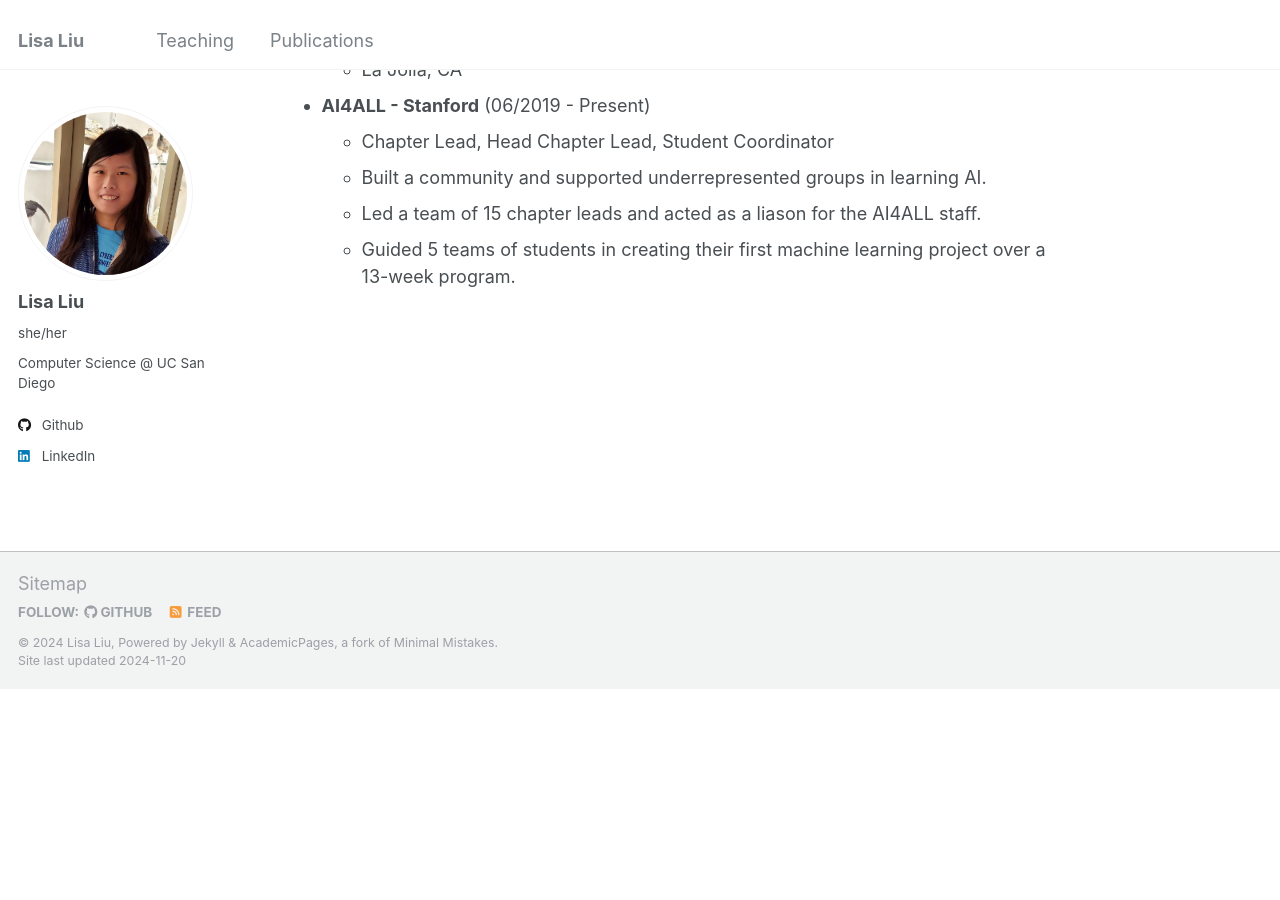
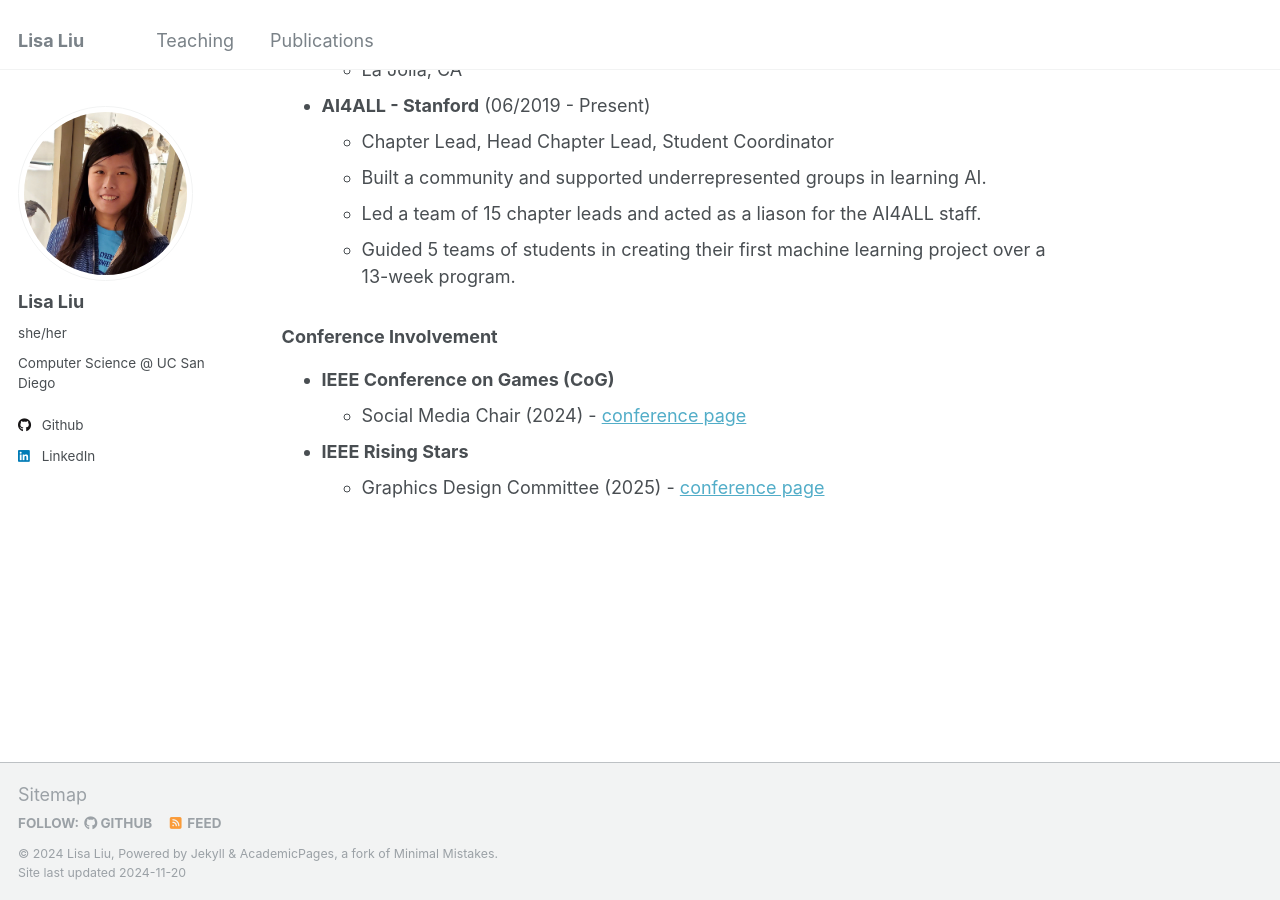
Before and after one commit to lisasiliu/lisasiliu.github.io, a Jekyll site: the page built from _pages/about.md, in a window 1280 px wide and 900 px high, scrolled down 1570 px. Built offline with Jekyll 4.4.1, drawn with Linux system fonts in a browser that asks for light colours; our own code applies the rules of GitHub Pages for plain Markdown files; before the commit the page ends 2259 px from its top, so only the background shows below that; some of the changed text lies outside the part shown.

Commit message:
adding conference involvement

```diff
--- a/_pages/about.md
+++ b/_pages/about.md
@@ -48,3 +48,9 @@ You can email me at lil043@ucsd.edu !! ⸜(｡˃ ᵕ ˂ )⸝♡
     - Built a community and supported underrepresented groups in learning AI.
     - Led a team of 15 chapter leads and acted as a liason for the AI4ALL staff.
     - Guided 5 teams of students in creating their first machine learning project over a 13-week program.
+
+### Conference Involvement
+- **IEEE Conference on Games (CoG)**
+    - Social Media Chair (2024) - [conference page](https://2024.ieee-cog.org/about/#committee)
+- **IEEE Rising Stars**
+    - Graphics Design Committee (2025) - [conference page](https://ieee-risingstars.org/2025/)
```
Also changed, not shown: other parts of _pages/about.md (+2 -2 lines).
